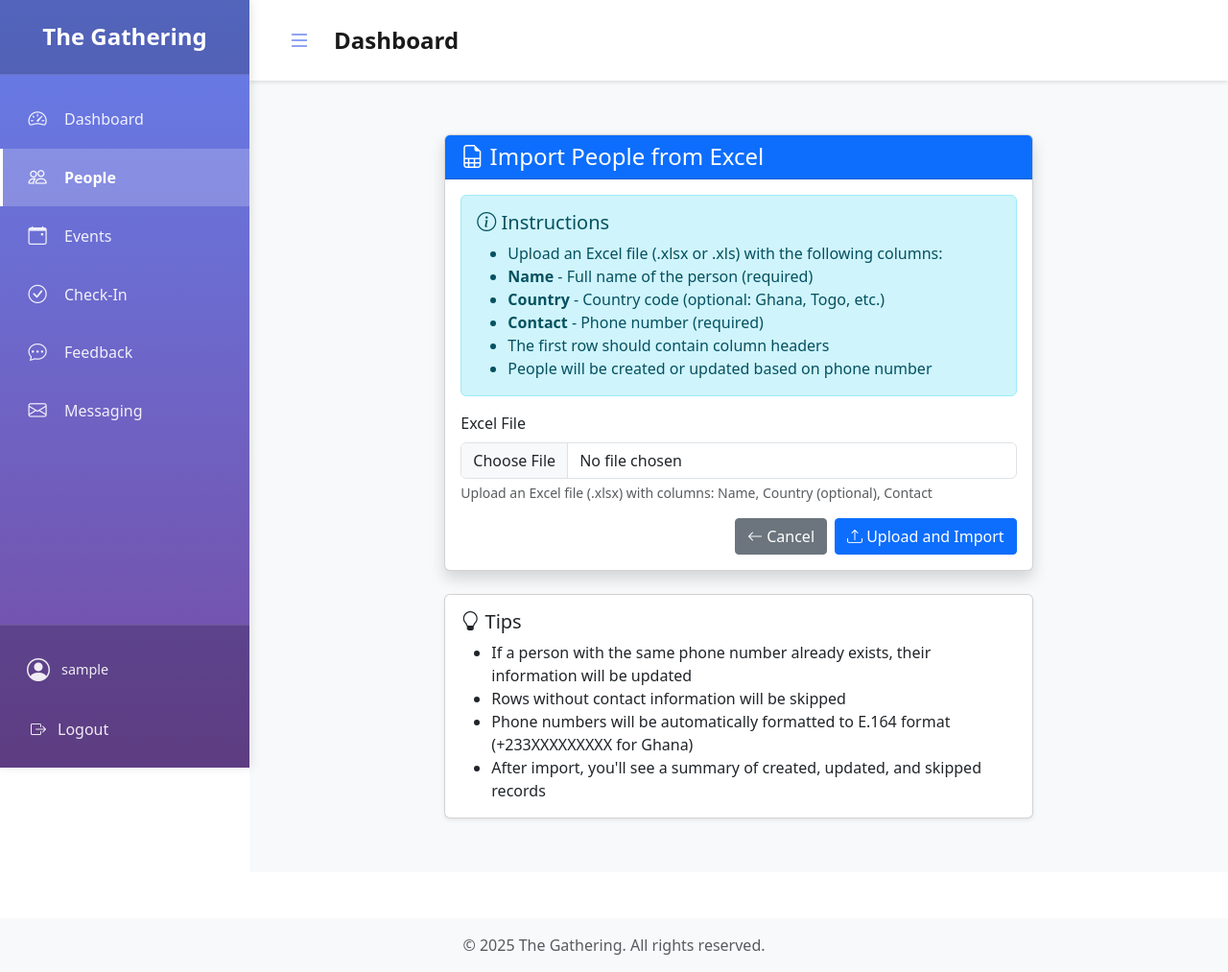
After one commit to josueadimado/-the-gathering, a Django app: page /people/import/ in a window 1280 px wide. The commit adds this page. Shown: the whole page at 96% size. Run offline with Django 4.2, Linux system fonts and the light colour scheme; the visitor is signed in with stand-in values (Sample User, id 1); parts of the project's set-up code (start-up, migrations or seed data) failed here and were passed over.

Commit message:
Add web interface for Excel file import - upload and import people from Excel file through web UI

```diff
--- a/gathering_project/people/forms.py
+++ b/gathering_project/people/forms.py
@@ -1,100 +1,44 @@
 from django import forms
 from .models import Person
-import re
+
+
+class PersonRegistrationForm(forms.ModelForm):
+    """Public registration form - simplified fields."""
+    class Meta:
+        model = Person
+        fields = ['first_name', 'last_name', 'phone_number', 'email', 'notification_preference']
+        widgets = {
+            'first_name': forms.TextInput(attrs={'class': 'form-control', 'placeholder': 'First Name'}),
+            'last_name': forms.TextInput(attrs={'class': 'form-control', 'placeholder': 'Last Name'}),
+            'phone_number': forms.TextInput(attrs={'class': 'form-control', 'placeholder': '+233XXXXXXXXX'}),
+            'email': forms.EmailInput(attrs={'class': 'form-control', 'placeholder': 'email@example.com'}),
+            'notification_preference': forms.Select(attrs={'class': 'form-select'}),
+        }
 
 
 class PersonAdminForm(forms.ModelForm):
-    """Simplified form for admin registration."""
-
+    """Admin form - all fields available."""
     class Meta:
         model = Person
         fields = ['first_name', 'last_name', 'phone_number', 'email', 'notification_preference', 'is_active', 'notes']
         widgets = {
             'first_name': forms.TextInput(attrs={'class': 'form-control'}),
             'last_name': forms.TextInput(attrs={'class': 'form-control'}),
-            'phone_number': forms.HiddenInput(),  # Hidden, populated by JavaScript international input
+            'phone_number': forms.TextInput(attrs={'class': 'form-control'}),
             'email': forms.EmailInput(attrs={'class': 'form-control'}),
-            'notification_preference': forms.Select(attrs={'class': 'form-control'}),
+            'notification_preference': forms.Select(attrs={'class': 'form-select'}),
             'is_active': forms.CheckboxInput(attrs={'class': 'form-check-input'}),
             'notes': forms.Textarea(attrs={'class': 'form-control', 'rows': 3}),
         }
 
-    def clean_phone_number(self):
-        phone_number = self.cleaned_data.get('phone_number')
 
-        if not phone_number:
-            raise forms.ValidationError('Phone number is required.')
-
-        # Ensure it's in E.164 format (starts with +)
-        if not phone_number.startswith('+'):
-            # Try to clean and add +
-            cleaned = re.sub(r'[^\d+]', '', phone_number)
-            if cleaned:
-                phone_number = '+' + cleaned.lstrip('+')
-            else:
-                raise forms.ValidationError('Please enter a valid phone number.')
-
-        # Validate length
-        if len(phone_number) > 20:
-            raise forms.ValidationError('Phone number is too long.')
-
-        if len(phone_number) < 8:
-            raise forms.ValidationError('Phone number is too short.')
-
-        # Check for duplicates (exclude current instance if editing)
-        existing = Person.objects.filter(phone_number=phone_number)
-        if self.instance.pk:
-            existing = existing.exclude(pk=self.instance.pk)
-        if existing.exists():
-            raise forms.ValidationError('This phone number is already registered.')
-
-        return phone_number
-
-
-class PersonRegistrationForm(forms.ModelForm):
-    """Form for public registration."""
-
-    class Meta:
-        model = Person
-        fields = ['first_name', 'last_name', 'phone_number', 'email', 'notification_preference']
-        widgets = {
-            'first_name': forms.TextInput(attrs={'class': 'form-control', 'placeholder': 'First Name'}),
-            'last_name': forms.TextInput(attrs={'class': 'form-control', 'placeholder': 'Last Name'}),
-            'phone_number': forms.HiddenInput(),  # Hidden, populated by JavaScript
-            'email': forms.EmailInput(attrs={'class': 'form-control', 'placeholder': 'Email (optional)'}),
-            'notification_preference': forms.HiddenInput(),  # We'll handle it with custom radio buttons
-        }
-
-    def clean_phone_number(self):
-        phone_number = self.cleaned_data.get('phone_number')
-
-        if not phone_number:
-            raise forms.ValidationError('Phone number is required.')
-
-        # Ensure it's in E.164 format (starts with +)
-        if not phone_number.startswith('+'):
-            # Try to clean and add +
-            cleaned = re.sub(r'[^\d+]', '', phone_number)
-            if cleaned:
-                phone_number = '+' + cleaned.lstrip('+')
-            else:
-                raise forms.ValidationError('Please enter a valid phone number.')
-
-        # Validate length (E.164 format: max 15 characters including +)
-        if len(phone_number) > 20:
-            raise forms.ValidationError('Phone number is too long.')
-
-        if len(phone_number) < 8:  # Minimum reasonable length
-            raise forms.ValidationError('Phone number is too short.')
-
-        if Person.objects.filter(phone_number=phone_number).exists():
-            raise forms.ValidationError('This phone number is already registered.')
-
-        return phone_number
-
-    def clean_notification_preference(self):
-        preference = self.cleaned_data.get('notification_preference')
-        # Get from POST data if not in cleaned_data (since we use custom radio buttons)
-        if not preference:
-            preference = self.data.get('notification_preference', 'whatsapp')
-        return preference or 'whatsapp'  # Default to whatsapp if not provided
+class ExcelImportForm(forms.Form):
+    """Form for uploading Excel file to import people."""
+    excel_file = forms.FileField(
+        label='Excel File',
+        help_text='Upload an Excel file (.xlsx) with columns: Name, Country (optional), Contact',
+        widget=forms.FileInput(attrs={
+            'class': 'form-control',
+            'accept': '.xlsx,.xls',
+        })
+    )
--- a/gathering_project/people/urls.py
+++ b/gathering_project/people/urls.py
@@ -7,6 +7,7 @@ urlpatterns = [
     path('register/', views.register, name='register'),  # Public registration
     path('register/success/', views.register_success, name='register_success'),
     path('admin/register/', views.admin_register, name='admin_register'),  # Admin registration
+    path('import/', views.import_excel, name='import_excel'),  # Excel import
     path('list/', views.person_list, name='list'),
     path('<uuid:pk>/', views.person_detail, name='detail'),
     path('<uuid:pk>/update/', views.person_update, name='update'),
--- a/gathering_project/people/views.py
+++ b/gathering_project/people/views.py
@@ -3,8 +3,11 @@ from django.contrib.auth.decorators import login_required
 from django.contrib import messages
 from django.core.paginator import Paginator
 from django.db.models import Q
+from django.http import JsonResponse
+import re
+import openpyxl
 from .models import Person
-from .forms import PersonRegistrationForm, PersonAdminForm
+from .forms import PersonRegistrationForm, PersonAdminForm, ExcelImportForm
 
 # Create your views here.
 
@@ -91,3 +94,179 @@ def admin_register(request):
         form = PersonAdminForm()
 
     return render(request, 'people/admin_register.html', {'form': form})
+
+
+@login_required
+def import_excel(request):
+    """Upload and import people from Excel file."""
+    if request.method == 'POST':
+        form = ExcelImportForm(request.POST, request.FILES)
+        if form.is_valid():
+            excel_file = request.FILES['excel_file']
+
+            # Check file extension
+            if not excel_file.name.endswith(('.xlsx', '.xls')):
+                messages.error(request, 'Please upload a valid Excel file (.xlsx or .xls)')
+                return render(request, 'people/import_excel.html', {'form': form})
+
+            try:
+                # Process the Excel file
+                result = process_excel_file(excel_file)
+
+                if result['success']:
+                    messages.success(
+                        request,
+                        f"Import complete! Created: {result['created']}, "
+                        f"Updated: {result['updated']}, Skipped: {result['skipped']}"
+                    )
+                    return redirect('people:list')
+                else:
+                    messages.error(request, f"Error importing file: {result['error']}")
+            except Exception as e:
+                messages.error(request, f"An error occurred: {str(e)}")
+    else:
+        form = ExcelImportForm()
+
+    return render(request, 'people/import_excel.html', {'form': form})
+
+
+def process_excel_file(excel_file):
+    """Process uploaded Excel file and import people."""
+    try:
+        wb = openpyxl.load_workbook(excel_file, data_only=True)
+        ws = wb.active
+
+        # Read headers from first row
+        header_row = next(ws.iter_rows(min_row=1, max_row=1, values_only=True))
+        headers = [str(h).strip() if h is not None else "" for h in header_row]
+        header_map = {h.lower(): idx for idx, h in enumerate(headers)}
+
+        # Find column indices
+        def get_index(*candidates):
+            for cand in candidates:
+                idx = header_map.get(cand.lower())
+                if idx is not None:
+                    return idx
+            return None
+
+        name_idx = get_index("name")
+        country_idx = get_index("country", "country ")
+        contact_idx = get_index("contact")
+
+        if name_idx is None or contact_idx is None:
+            return {
+                'success': False,
+                'error': f"Expected columns 'Name' and 'Contact' in the header row. Found: {headers}"
+            }
+
+        created_count = 0
+        updated_count = 0
+        skipped_count = 0
+
+        for row in ws.iter_rows(min_row=2, values_only=True):
+            name = (row[name_idx] or "").strip() if row[name_idx] else ""
+            country = (
+                (row[country_idx] or "").strip()
+                if country_idx is not None and row[country_idx]
+                else ""
+            )
+            contact_raw = row[contact_idx]
+
+            if not name and not contact_raw:
+                continue
+
+            if not contact_raw:
+                skipped_count += 1
+                continue
+
+            # Normalize contact to digits only
+            contact_str = re.sub(r"\D", "", str(contact_raw))
+            if not contact_str:
+                skipped_count += 1
+                continue
+
+            phone_number = to_e164(contact_str, country)
+            first_name, last_name = split_name(name)
+
+            person, created = Person.objects.get_or_create(
+                phone_number=phone_number,
+                defaults={
+                    "first_name": first_name,
+                    "last_name": last_name or "—",
+                    "email": None,
+                    "notification_preference": "sms",
+                    "is_active": True,
+                    "notes": (
+                        f"Imported from Excel ({country})"
+                        if country
+                        else "Imported from Excel"
+                    ),
+                },
+            )
+
+            if created:
+                created_count += 1
+            else:
+                updated = False
+                if not person.first_name and first_name:
+                    person.first_name = first_name
+                    updated = True
+                if not person.last_name and last_name:
+                    person.last_name = last_name
+                    updated = True
+                if country and (
+                    not person.notes or "Imported from Excel" in (person.notes or "")
+                ):
+                    person.notes = (person.notes or "") + f" | Imported country: {country}"
+                    updated = True
+                if updated:
+                    person.save()
+                    updated_count += 1
+                else:
+                    skipped_count += 1
+
+        return {
+            'success': True,
+            'created': created_count,
+            'updated': updated_count,
+            'skipped': skipped_count
+        }
+
+    except Exception as e:
+        return {
+            'success': False,
+            'error': str(e)
+        }
+
+
+def split_name(name: str):
+    """Split full name into first and last name."""
+    parts = name.split()
+    if not parts:
+        return "", ""
+    first_name = parts[0]
+    last_name = " ".join(parts[1:]) if len(parts) > 1 else ""
+    return first_name, last_name
+
+
+def to_e164(digits: str, country: str | None) -> str:
+    """Convert raw digits + country to an E.164 number string."""
+    country = (country or "").strip().lower()
+
+    # Ghana numbers
+    if "ghana" in country:
+        core = digits[-9:]
+        return f"+233{core}"
+
+    # Togo numbers
+    if "togo" in country:
+        core = digits[-8:]
+        return f"+228{core}"
+
+    # If digits already start with a country code
+    if digits.startswith("233") or digits.startswith("228"):
+        return f"+{digits}"
+
+    # Fallback: treat as Ghana local number
+    core = digits[-9:]
+    return f"+233{core}"
--- /dev/null
+++ b/gathering_project/templates/people/import_excel.html
@@ -0,0 +1,75 @@
+{% extends 'base.html' %}
+{% load static %}
+
+{% block title %}Import People from Excel - The Gathering{% endblock %}
+
+{% block content %}
+<div class="container mt-4">
+    <div class="row">
+        <div class="col-md-8 mx-auto">
+            <div class="card shadow">
+                <div class="card-header bg-primary text-white">
+                    <h4 class="mb-0">
+                        <i class="bi bi-file-earmark-spreadsheet"></i> Import People from Excel
+                    </h4>
+                </div>
+                <div class="card-body">
+                    <div class="alert alert-info">
+                        <h5><i class="bi bi-info-circle"></i> Instructions</h5>
+                        <ul class="mb-0">
+                            <li>Upload an Excel file (.xlsx or .xls) with the following columns:</li>
+                            <li><strong>Name</strong> - Full name of the person (required)</li>
+                            <li><strong>Country</strong> - Country code (optional: Ghana, Togo, etc.)</li>
+                            <li><strong>Contact</strong> - Phone number (required)</li>
+                            <li>The first row should contain column headers</li>
+                            <li>People will be created or updated based on phone number</li>
+                        </ul>
+                    </div>
+
+                    <form method="post" enctype="multipart/form-data">
+                        {% csrf_token %}
+
+                        <div class="mb-3">
+                            <label for="{{ form.excel_file.id_for_label }}" class="form-label">
+                                {{ form.excel_file.label }}
+                            </label>
+                            {{ form.excel_file }}
+                            {% if form.excel_file.help_text %}
+                                <div class="form-text">{{ form.excel_file.help_text }}</div>
+                            {% endif %}
+                            {% if form.excel_file.errors %}
+                                <div class="text-danger">
+                                    {% for error in form.excel_file.errors %}
+                                        <div>{{ error }}</div>
+                                    {% endfor %}
+                                </div>
+                            {% endif %}
+                        </div>
+
+                        <div class="d-grid gap-2 d-md-flex justify-content-md-end">
+                            <a href="{% url 'people:list' %}" class="btn btn-secondary">
+                                <i class="bi bi-arrow-left"></i> Cancel
+                            </a>
+                            <button type="submit" class="btn btn-primary">
+                                <i class="bi bi-upload"></i> Upload and Import
+                            </button>
+                        </div>
+                    </form>
+                </div>
+            </div>
+
+            <div class="card mt-3 shadow-sm">
+                <div class="card-body">
+                    <h5><i class="bi bi-lightbulb"></i> Tips</h5>
+                    <ul class="mb-0">
+                        <li>If a person with the same phone number already exists, their information will be updated</li>
+                        <li>Rows without contact information will be skipped</li>
+                        <li>Phone numbers will be automatically formatted to E.164 format (+233XXXXXXXXX for Ghana)</li>
+                        <li>After import, you'll see a summary of created, updated, and skipped records</li>
+                    </ul>
+                </div>
+            </div>
+        </div>
+    </div>
+</div>
+{% endblock %}
```
Also changed, not shown: gathering_project/templates/people/person_list.html (+8 -3 lines).
